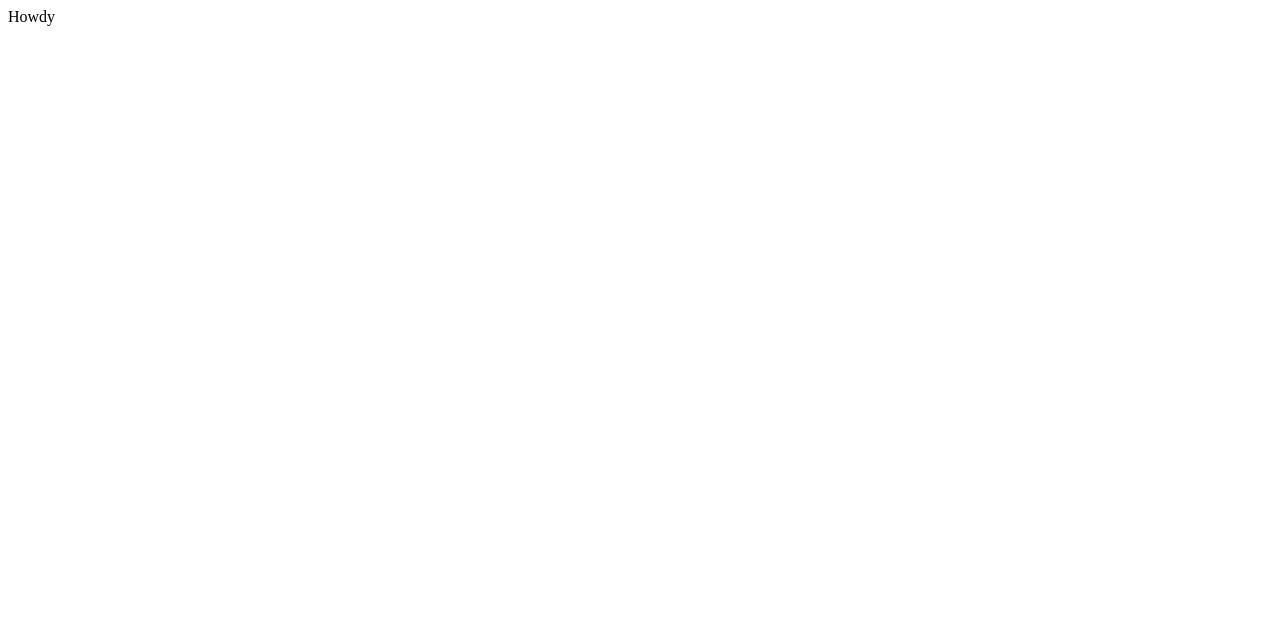
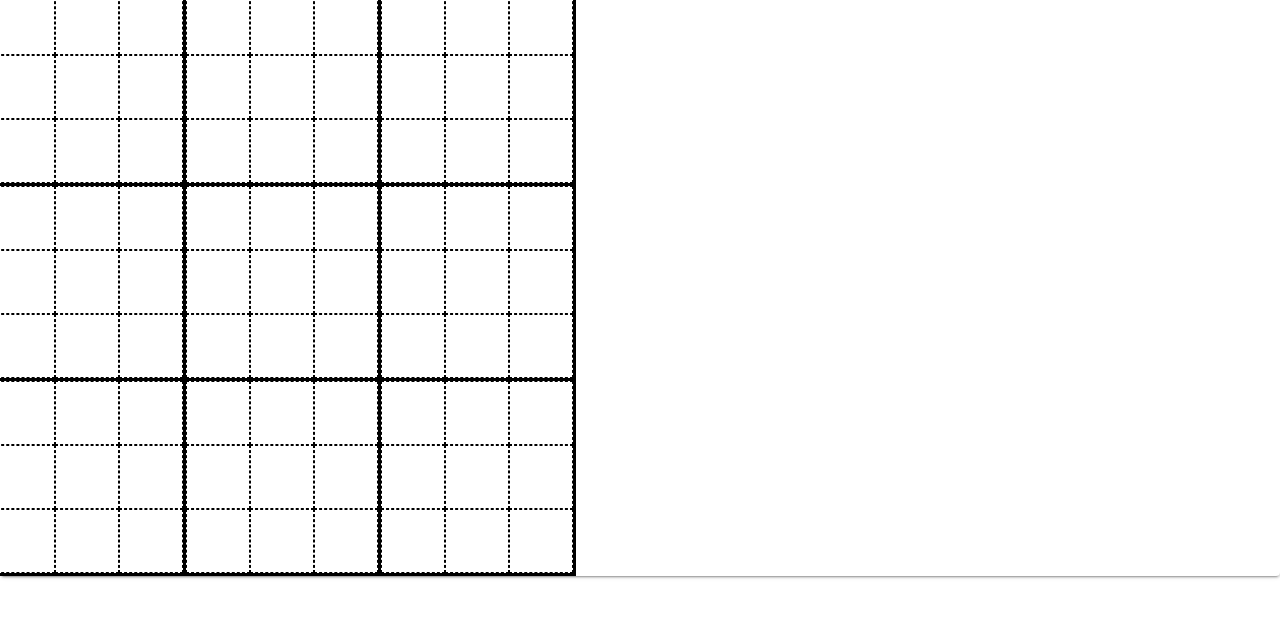
Before and after one commit to nyle-arora/sudoku-solver, a Vue app: page / in a window 1280 px wide. Shown: the top 618 px of the page. Built offline with nearby package versions, Linux system fonts and the light colour scheme.

Commit message:
grid created

```diff
--- a/public/index.html
+++ b/public/index.html
@@ -1,11 +1,13 @@
 <!DOCTYPE html>
-<html lang="">
+<html lang="en">
   <head>
     <meta charset="utf-8">
     <meta http-equiv="X-UA-Compatible" content="IE=edge">
     <meta name="viewport" content="width=device-width,initial-scale=1.0">
     <link rel="icon" href="<%= BASE_URL %>favicon.ico">
     <title><%= htmlWebpackPlugin.options.title %></title>
+    <link rel="stylesheet" href="https://fonts.googleapis.com/css?family=Roboto:100,300,400,500,700,900">
+    <link rel="stylesheet" href="https://cdn.jsdelivr.net/npm/@mdi/font@latest/css/materialdesignicons.min.css">
   </head>
   <body>
     <noscript>
--- a/src/App.vue
+++ b/src/App.vue
@@ -1,13 +1,23 @@
 <template>
-    <div>
-        Howdy
-    </div>
+  <v-app>
+    <v-main>
+      <Puzzle></Puzzle>
+    </v-main>
+  </v-app>
 </template>
 
 <script>
+import Puzzle from './components/Puzzle.vue';
 
 export default {
-    name: 'App',
+  name: 'App',
+
+  components: {
+      Puzzle,
+  },
+
+  data: () => ({
+    //
+  }),
 };
-
 </script>
--- /dev/null
+++ b/src/components/BottomRow.vue
@@ -0,0 +1,46 @@
+<template>
+    <div class="row">
+        <Square class="bottomRow firstCol"></Square>
+        <Square class="bottomRow"></Square>
+        <Square class="bottomRow thirdCol"></Square>
+        <Square class="bottomRow"></Square>
+        <Square class="bottomRow"></Square>
+        <Square class="bottomRow thirdCol"></Square>
+        <Square class="bottomRow"></Square>
+        <Square class="bottomRow"></Square>
+        <Square class="bottomRow thirdCol"></Square>
+    </div>
+</template>
+
+<script>
+import Square from './Square.vue'
+
+export default {
+    name: 'BottomRow',
+    components: {
+        Square,
+    }
+
+}
+
+</script>
+
+<style scoped>
+
+.row {
+    display: flex;
+}
+
+.bottomRow {
+    border-bottom: 3px solid black;
+}
+
+.firstCol {
+    border-left: 3px solid black;
+}
+
+.thirdCol {
+    border-right: 3px solid black;
+}
+
+</style>
--- /dev/null
+++ b/src/components/FirstRow.vue
@@ -0,0 +1,46 @@
+<template>
+    <div class="row">
+        <Square class="topRow firstCol"></Square>
+        <Square class="topRow"></Square>
+        <Square class="topRow thirdCol"></Square>
+        <Square class="topRow"></Square>
+        <Square class="topRow"></Square>
+        <Square class="topRow thirdCol"></Square>
+        <Square class="topRow"></Square>
+        <Square class="topRow"></Square>
+        <Square class="topRow thirdCol"></Square>
+    </div>
+</template>
+
+<script>
+import Square from './Square.vue'
+
+export default {
+    name: 'Row',
+    components: {
+        Square,
+    }
+
+}
+
+</script>
+
+<style scoped>
+
+.row {
+    display: flex;
+}
+
+.topRow {
+    border-top: 3px solid black;
+}
+
+.firstCol {
+    border-left: 3px solid black;
+}
+
+.thirdCol {
+    border-right: 3px solid black;
+}
+
+</style>
--- /dev/null
+++ b/src/components/Puzzle.vue
@@ -0,0 +1,38 @@
+<template>
+  <v-card elevation="2">
+    <FirstRow></FirstRow>
+    <Row></Row>
+    <Row></Row>
+    <FirstRow></FirstRow>
+    <Row></Row>
+    <Row></Row>
+    <FirstRow></FirstRow>
+    <Row></Row>
+    <BottomRow></BottomRow>
+  </v-card>
+</template>
+
+<script>
+import Row from './Row.vue';
+import FirstRow from './FirstRow.vue';
+import BottomRow from './BottomRow.vue'
+
+export default {
+    name: 'Puzzle',
+    components: {
+        Row,
+        FirstRow,
+        BottomRow,
+    },
+    data() {
+        return {
+
+        }
+    }
+}
+
+</script>
+
+<style scoped>
+
+</style>
--- /dev/null
+++ b/src/components/Row.vue
@@ -0,0 +1,42 @@
+<template>
+    <div class="row">
+        <Square class="firstCol"></Square>
+        <Square></Square>
+        <Square class="thirdCol"></Square>
+        <Square></Square>
+        <Square></Square>
+        <Square class="thirdCol"></Square>
+        <Square></Square>
+        <Square></Square>
+        <Square class="thirdCol"></Square>
+    </div>
+</template>
+
+<script>
+import Square from './Square.vue'
+
+export default {
+    name: 'Row',
+    components: {
+        Square,
+    }
+
+}
+
+</script>
+
+<style scoped>
+
+.row {
+    display: flex;
+}
+
+.firstCol {
+    border-left: 3px solid black;
+}
+
+.thirdCol {
+    border-right: 3px solid black;
+}
+
+</style>
--- /dev/null
+++ b/src/components/Square.vue
@@ -0,0 +1,58 @@
+<template>
+    <div>
+        <!-- <v-text-field
+        maxlength="1"
+        outlined
+        color='blue'
+        type='number'
+        hide-spin-buttons
+        >
+        </v-text-field> -->
+        <input
+        class="inputSquare"
+        inputmode="numeric"
+        type="number"
+        min="1"
+        max="9"
+        />
+    </div>
+</template>
+
+<script>
+
+export default {
+    name: 'Square',
+    data() {
+        return {
+            rules: {
+                counter: value => value.length <= 1 || 'Max 1 character',
+            },
+        }
+    },
+}
+
+</script>
+
+<style>
+
+/* Chrome, Safari, Edge, Opera */
+input::-webkit-outer-spin-button,
+input::-webkit-inner-spin-button {
+  -webkit-appearance: none;
+  margin: 0;
+}
+
+/* Firefox */
+input[type=number] {
+  -moz-appearance: textfield;
+}
+
+.inputSquare {
+    border: 1px dashed black;
+    text-align: center;
+    height: 5vw;
+    width: 5vw;
+    padding: 0;
+}
+
+</style>
--- a/src/main.js
+++ b/src/main.js
@@ -1,6 +1,8 @@
 import Vue from 'vue';
 import App from './App';
+import vuetify from './plugins/vuetify'
 
 new Vue({
-    render: h => h(App),
+    vuetify,
+    render: h => h(App)
 }).$mount('#app');
--- /dev/null
+++ b/src/plugins/vuetify.js
@@ -0,0 +1,7 @@
+import Vue from 'vue';
+import Vuetify from 'vuetify/lib/framework';
+
+Vue.use(Vuetify);
+
+export default new Vuetify({
+});
--- /dev/null
+++ b/vue.config.js
@@ -0,0 +1,5 @@
+module.exports = {
+  transpileDependencies: [
+    'vuetify'
+  ]
+}
```
Also changed, not shown: package.json (+7 -2 lines), src/assets/logo.svg (added), 1 other file (tests, documents, lock files or other folders).
